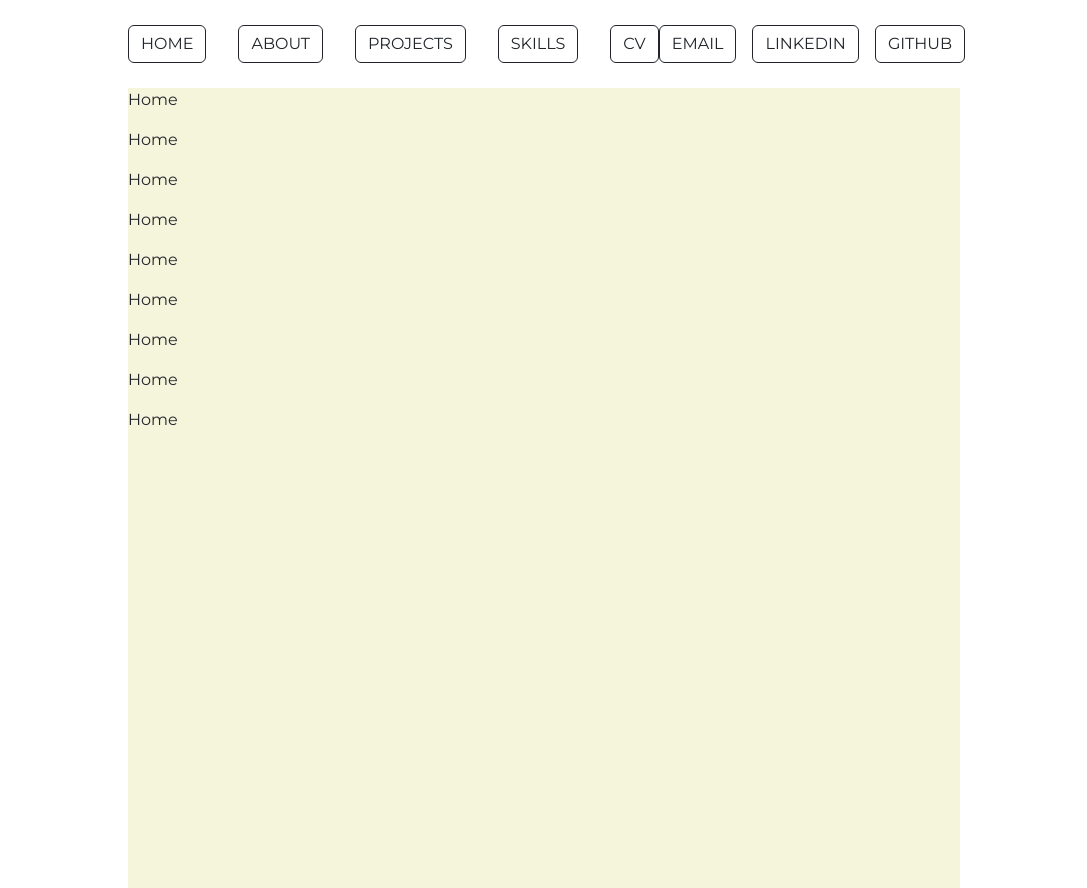
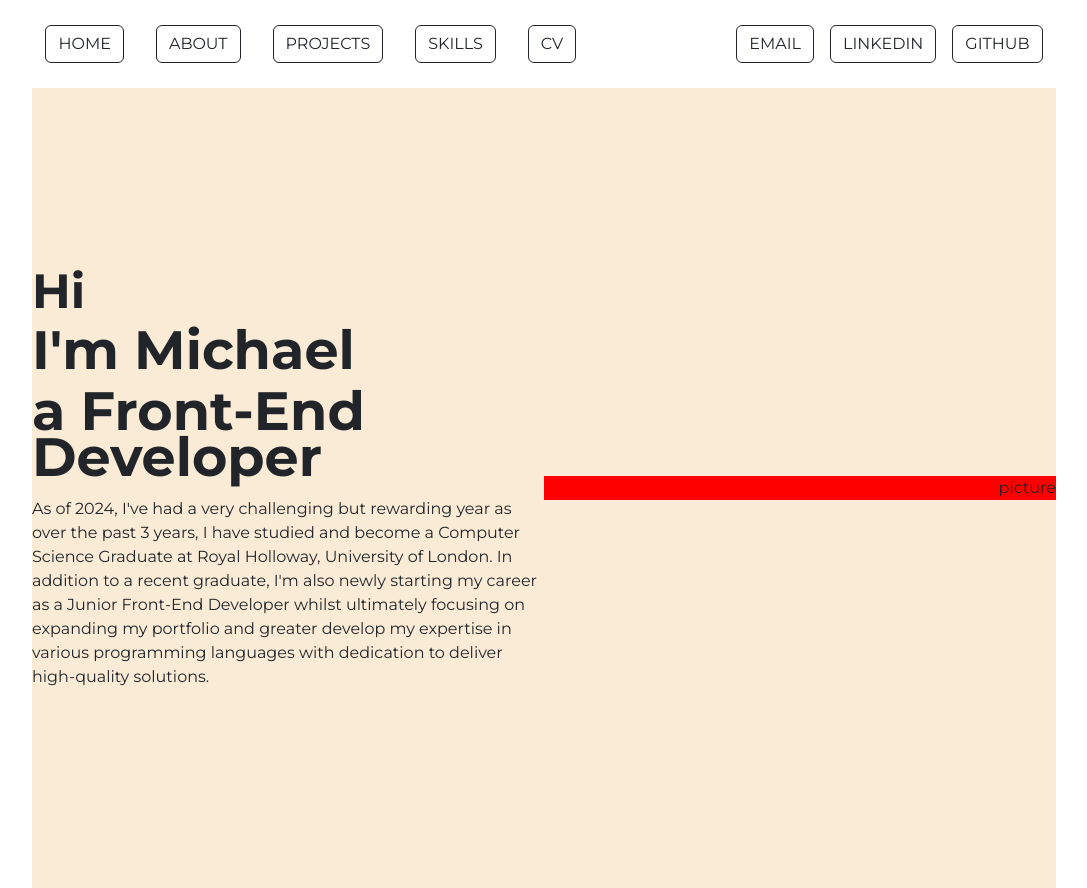
Before and after one commit to MTHP20/mtp-portfolio-website, a React (Create React App) app in the folder mtp-portfolio/: page / in a window 1280 px wide. Shown: the whole page, without its empty margins (96-1183 px from the left). Built offline with nearby package versions, Linux system fonts and the light colour scheme.

Commit message:
updated home

```diff
--- a/mtp-portfolio/src/App.css
+++ b/mtp-portfolio/src/App.css
@@ -2,7 +2,7 @@
   background-color: beige;
   font-family: 'Montserrat';
   height: 100vh;
-  width: 65%;
+  width: 80%;
   margin: auto;
 }
 
@@ -10,10 +10,11 @@ header {
   font-family: 'Montserrat';
   padding-top: 25px;
   padding-bottom: 25px;
-  width: 65%;
+  width: 80%;
   margin: auto;
   display: flex;
-  justify-content: space-between;
+  justify-content: center;
+  gap: 10rem;
   position: sticky;
   z-index: 999;
   top: -10px;
--- a/mtp-portfolio/src/sections/about.js
+++ b/mtp-portfolio/src/sections/about.js
@@ -3,7 +3,7 @@ import '../App.css';
 
 const About = () => {
     return (
-        <div>
+        <div class="body">
             <p>about</p>
             <p>about</p>
             <p>about</p>
--- a/mtp-portfolio/src/sections/cv.js
+++ b/mtp-portfolio/src/sections/cv.js
@@ -1,8 +1,10 @@
 import React from "react";
+import '../App.css';
+
 
 const CV = () => {
     return (
-        <div>
+        <div class="body">
             <p>CV</p>
             <p>CV</p>
             <p>CV</p>
--- a/mtp-portfolio/src/sections/home.css
+++ b/mtp-portfolio/src/sections/home.css
@@ -0,0 +1,32 @@
+.intro {
+    background-color: antiquewhite;
+    display: flex;
+    align-items: center;
+    justify-content: space-around;
+    height: 800px;
+    margin: auto;
+}
+
+.hi,
+.big-text {
+    font-weight: 700;
+    line-height: 85%;
+}
+
+.hi {
+    font-size: 48px;
+}
+
+.big-text {
+    font-size: 54px;
+}
+
+.info {
+    width: 50%;
+}
+
+.picture {
+    width: 50%;
+    background-color: red;
+    text-align: end;
+}
--- a/mtp-portfolio/src/sections/home.js
+++ b/mtp-portfolio/src/sections/home.js
@@ -1,18 +1,27 @@
 import React from "react";
 import '../App.css';
+import './home.css';
 
 const Home = () => {
     return (
         <div class="body">
-            <p>Home</p>
-            <p>Home</p>
-            <p>Home</p>
-            <p>Home</p>
-            <p>Home</p>
-            <p>Home</p>
-            <p>Home</p>
-            <p>Home</p>
-            <p>Home</p>
+            <div class="intro">
+                <div class="info">
+                    <p class="hi">Hi</p>
+                    <p class="big-text">I'm Michael</p>
+                    <p class="big-text">a Front-End Developer</p>
+                    <p>
+                        As of 2024, I've had a very challenging but rewarding year as over the past 3 years,
+                        I have studied and become a Computer Science Graduate at Royal Holloway, University of London.
+                        In addition to a recent graduate, I'm also newly starting my career as a Junior Front-End Developer
+                        whilst ultimately focusing on expanding my portfolio and greater develop my expertise in various
+                        programming languages with dedication to deliver high-quality solutions.
+                    </p>
+                </div>
+                <div class="picture">
+                    picture
+                </div>
+            </div>
         </div>
     );
 };
--- a/mtp-portfolio/src/sections/projects.js
+++ b/mtp-portfolio/src/sections/projects.js
@@ -3,7 +3,7 @@ import '../App.css';
 
 const Projects = () => {
     return (
-        <div>
+        <div class="body">
             <p>Projects</p>
             <p>Projects</p>
             <p>Projects</p>
--- a/mtp-portfolio/src/sections/skills.js
+++ b/mtp-portfolio/src/sections/skills.js
@@ -3,7 +3,7 @@ import '../App.css';
 
 const Skills = () => {
     return (
-        <div>
+        <div class="body">
             <p>Home</p>
             <p>Home</p>
             <p>Home</p>
```
